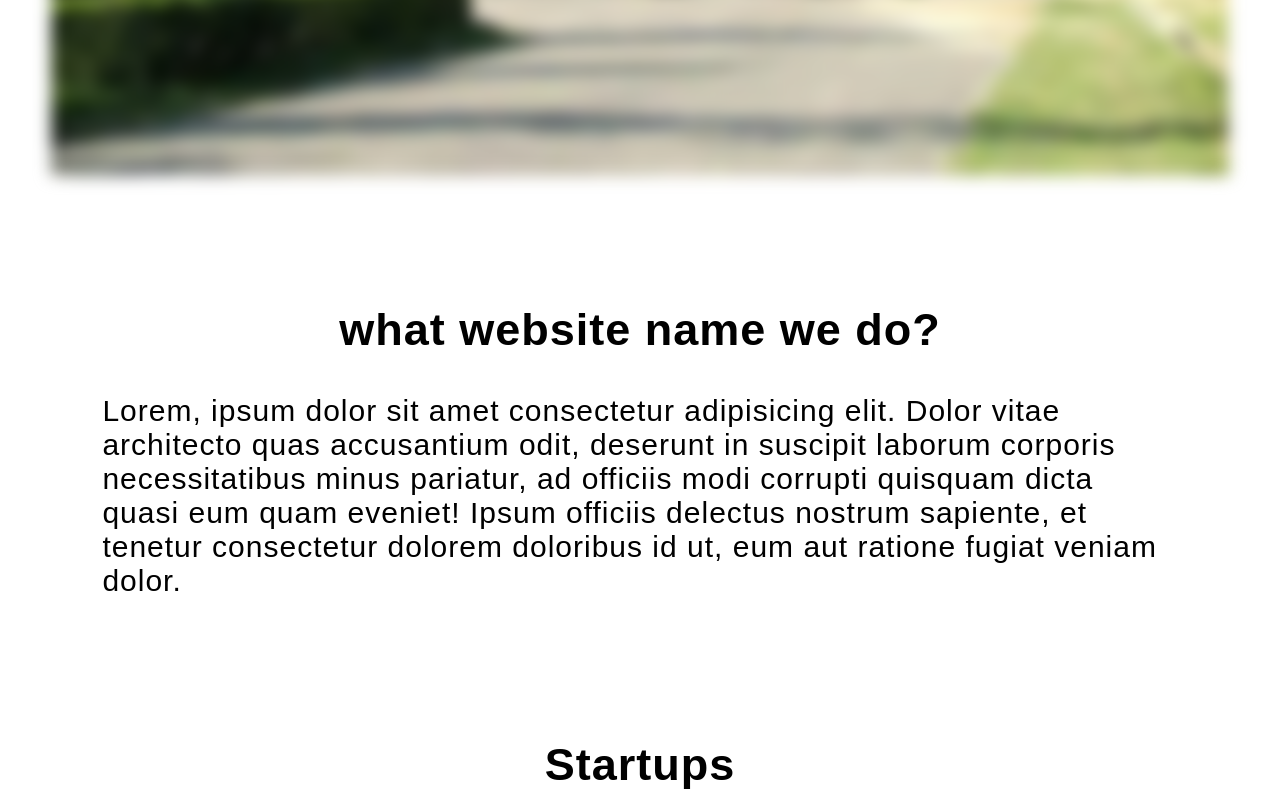
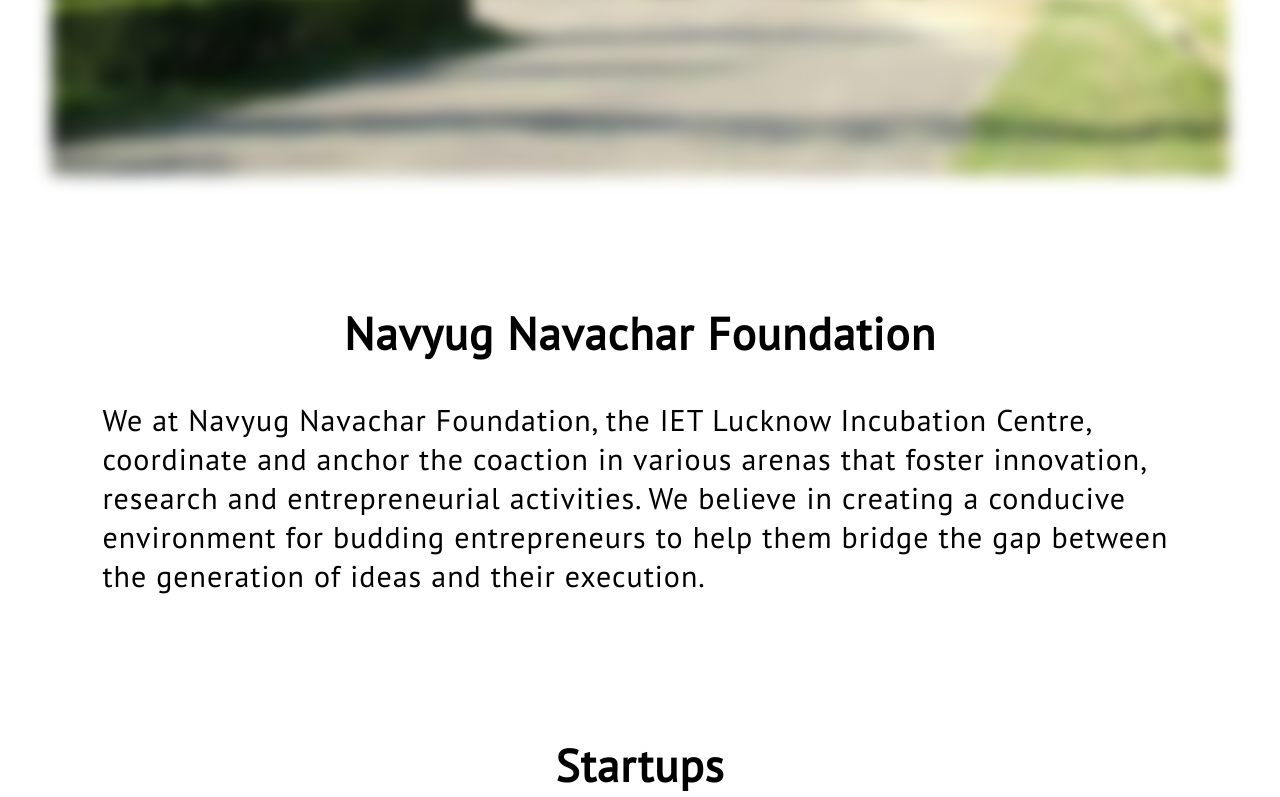
Before and after one commit to Ankitduvedi/incubationCenter, a plain HTML site: page index.html in a window 1280 px wide. Shown: the part 592-1389 px from the top of the page. Drawn offline with Linux system fonts and the light colour scheme; a web font is replaced by a local one.

Commit message:
improving css

```diff
--- a/Front-End/style.css
+++ b/Front-End/style.css
@@ -1,10 +1,9 @@
-@import url('https://fonts.googleapis.com/css2?family=Cedarville+Cursive&display=swap');
-@import url("https://fonts.googleapis.com/css2?family=Roboto:wght@300;400;500&display=swap");
+@import url('https://fonts.googleapis.com/css2?family=Montserrat:wght@700;800;900&family=PT+Sans&family=Poppins:ital,wght@0,400;0,800;1,400;1,800&family=Sacramento&family=Ubuntu:wght@700&display=swap');
 * {
     margin: 0;
     padding: 0;
     color: #f2f5f7;
-    font-family: sans-serif;
+    font-family: 'PT Sans', sans-serif;
     letter-spacing: 1px;
     font-weight: 300;
 }
@@ -297,7 +296,7 @@
     text-align: center;
     font-weight: 600;
     font-size: 45px;
-    font-family: 'Ubuntu', sans-serif;
+    font-family: 'PT Sans', sans-serif;
     margin: 3%;
     color: black;
 }
@@ -306,7 +305,7 @@
     text-align: left;
     font-weight: 350;
     font-size: 30px;
-    font-family: 'Ubuntu', sans-serif;
+    font-family: 'PT Sans', sans-serif;
     margin: 3% 8%;
     color: black;
 }
@@ -333,7 +332,7 @@
     text-align: center;
     font-weight: 600;
     font-size: 45px;
-    font-family: 'Ubuntu', sans-serif;
+    font-family: 'PT Sans', sans-serif;
     margin: 3%;
     margin-top: 8%;
     color: black;
@@ -427,7 +426,7 @@
     text-align: center;
     font-weight: 600;
     font-size: 45px;
-    font-family: 'Ubuntu', sans-serif;
+    font-family: 'PT Sans', sans-serif;
     margin: 3%;
     margin-top: 8%;
     color: black;
--- a/index.html
+++ b/index.html
@@ -8,7 +8,7 @@
     <link rel="stylesheet" href="./Front-End/style.css" />
     <script src="https://kit.fontawesome.com/7cdd666234.js" crossorigin="anonymous"></script>
     <script src="https://kit.fontawesome.com/7cdd666234.js" crossorigin="anonymous"></script>
-    <title>Incubation cernter</title>
+    <title>Incubation center</title>
 </head>
 
 <body>
@@ -50,9 +50,9 @@
     <!-- website -->
 
     <div class="website">
-        <div class="website-Heading">what website name we do?</div>
-        <div class="webiste-body">Lorem, ipsum dolor sit amet consectetur adipisicing elit. Dolor vitae architecto quas accusantium odit, deserunt in suscipit laborum corporis necessitatibus minus pariatur, ad officiis modi corrupti quisquam dicta quasi eum quam eveniet! Ipsum
-            officiis delectus nostrum sapiente, et tenetur consectetur dolorem doloribus id ut, eum aut ratione fugiat veniam dolor.</div>
+        <div class="website-Heading">Navyug Navachar Foundation</div>
+        <div class="webiste-body">We at Navyug Navachar Foundation, the IET Lucknow Incubation Centre, coordinate and anchor the coaction in various arenas that foster innovation, research and entrepreneurial activities. We believe in creating a conducive environment for budding
+            entrepreneurs to help them bridge the gap between the generation of ideas and their execution.</div>
     </div>
 
     <!-- startups -->
```
